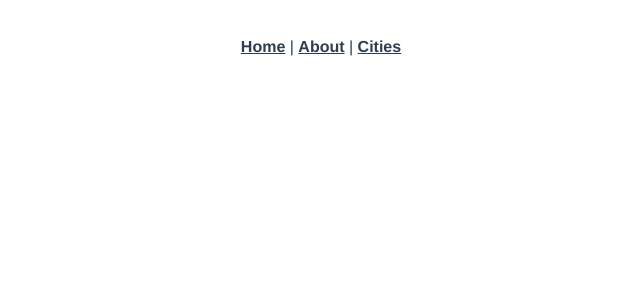
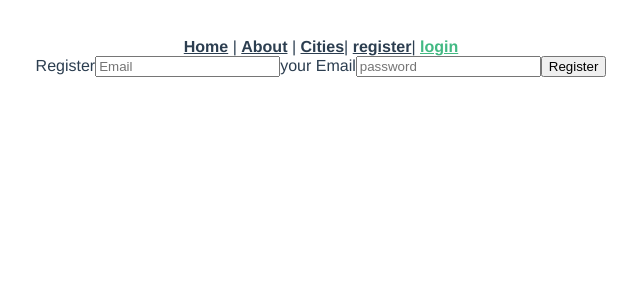
Before and after one commit to jgcohen/chicagoByNight-NodeJs-VueJS, a Vue app in the folder front/: page /login in a window 1280 px wide. Shown: the top 300 px of the page, without its empty margins (319-959 px from the left). Built offline with nearby package versions, Linux system fonts and the light colour scheme.

Commit message:
signup +login front

```diff
--- a/front/src/App.vue
+++ b/front/src/App.vue
@@ -2,7 +2,9 @@
   <div id="nav">
     <router-link to="/">Home</router-link> |
     <router-link to="/about">About</router-link> |
-    <router-link to="/cities">Cities</router-link>
+    <router-link to="/cities">Cities</router-link>|
+    <router-link to="/signup">register</router-link>|
+    <router-link to="/login">login</router-link>
   <router-view/>
   </div>
 </template>
--- a/front/src/router/index.js
+++ b/front/src/router/index.js
@@ -2,6 +2,8 @@
 import Home from '../views/Home.vue'
 import City from '../views/City.vue'
 import SingleCity from '../views/SingleCity.vue'
+import SignUp from '../views/SignUp.vue'
+import Login from '../views/Login.vue'
 
 
 const routes = [
@@ -28,6 +30,16 @@
     name:'City',
     component: SingleCity
 
+  },
+  {
+    path:'/signup',
+    name:'Signup',
+    component: SignUp
+  },
+  {
+    path:'/login',
+    name:'login',
+    component: Login
   }
 ]
 
--- /dev/null
+++ b/front/src/services/LoginService.js
@@ -0,0 +1,14 @@
+import axios from 'axios'
+
+const url = 'http://localhost:3000/login'
+
+class LoginService {
+
+    static connectUser (email,password){
+        return axios.post(url, {
+            email,password
+        })
+}
+}
+
+export default LoginService
--- /dev/null
+++ b/front/src/services/SignUpService.js
@@ -0,0 +1,14 @@
+import axios from 'axios'
+
+const url = 'http://localhost:3000/SignUp'
+
+class SignUpService {
+
+    static insertUser (email,password){
+        return axios.post(url, {
+            email,password
+        })
+}
+}
+
+export default SignUpService
--- /dev/null
+++ b/front/src/views/Login.vue
@@ -0,0 +1,67 @@
+<template>
+  <div class="container">
+      <div>
+<label for="name">Register</label>
+<input type="email" id="email" v-model="email" placeholder="Email">
+<label for="password">your Email</label>
+<input type="password" id="password" v-model="password" placeholder="password">
+<button v-on:click="connectUser">Register </button>
+
+    </div>
+  </div>
+</template>
+
+<script>
+import LoginService from "../services/LoginService";
+export default {
+  name: "LoginComponent",
+  data() {
+    return {
+      user: "",
+      error: "",
+      email:'',
+      password:'',
+
+
+    };
+  },
+
+  methods: {
+     async connectUser(){
+      await LoginService.connectUser(this.email,this.password)
+    },
+  },
+};
+</script>
+
+<style scoped>
+div.container {
+  max-width: 800px;
+  margin: 0 auto;
+}
+p.error {
+  border: 1px solid #ff5b5f;
+  background-color: #ffc5c1;
+  padding: 10px;
+  margin-bottom: 15px;
+}
+div.post {
+  position: relative;
+  border: 1px solid #5bd658;
+  background-color: 3bcffb8;
+  padding: 10px 10px 30px 10px;
+  margin-bottom: 15px;
+}
+div.created-at {
+  position: absolute;
+  top: 0;
+  left: 0;
+  padding: 5px 15px 5px 15px;
+  background-color: darkgreen;
+}
+p.text {
+  font-size: 22px;
+  font-weight: 700;
+  margin-bottom: 0;
+}
+</style>
--- /dev/null
+++ b/front/src/views/SignUp.vue
@@ -0,0 +1,67 @@
+<template>
+  <div class="container">
+      <div>
+<label for="name">Register</label>
+<input type="email" id="email" v-model="email" placeholder="Email">
+<label for="password">your Email</label>
+<input type="password" id="password" v-model="password" placeholder="password">
+<button v-on:click="createUser">Register </button>
+
+    </div>
+  </div>
+</template>
+
+<script>
+import SignUpService from "../services/SignUpService";
+export default {
+  name: "SignUpComponent",
+  data() {
+    return {
+      user: "",
+      error: "",
+      email:'',
+      password:'',
+
+
+    };
+  },
+
+  methods: {
+     async createUser(){
+      await SignUpService.insertUser(this.email,this.password)
+    },
+  },
+};
+</script>
+
+<style scoped>
+div.container {
+  max-width: 800px;
+  margin: 0 auto;
+}
+p.error {
+  border: 1px solid #ff5b5f;
+  background-color: #ffc5c1;
+  padding: 10px;
+  margin-bottom: 15px;
+}
+div.post {
+  position: relative;
+  border: 1px solid #5bd658;
+  background-color: 3bcffb8;
+  padding: 10px 10px 30px 10px;
+  margin-bottom: 15px;
+}
+div.created-at {
+  position: absolute;
+  top: 0;
+  left: 0;
+  padding: 5px 15px 5px 15px;
+  background-color: darkgreen;
+}
+p.text {
+  font-size: 22px;
+  font-weight: 700;
+  margin-bottom: 0;
+}
+</style>
```
